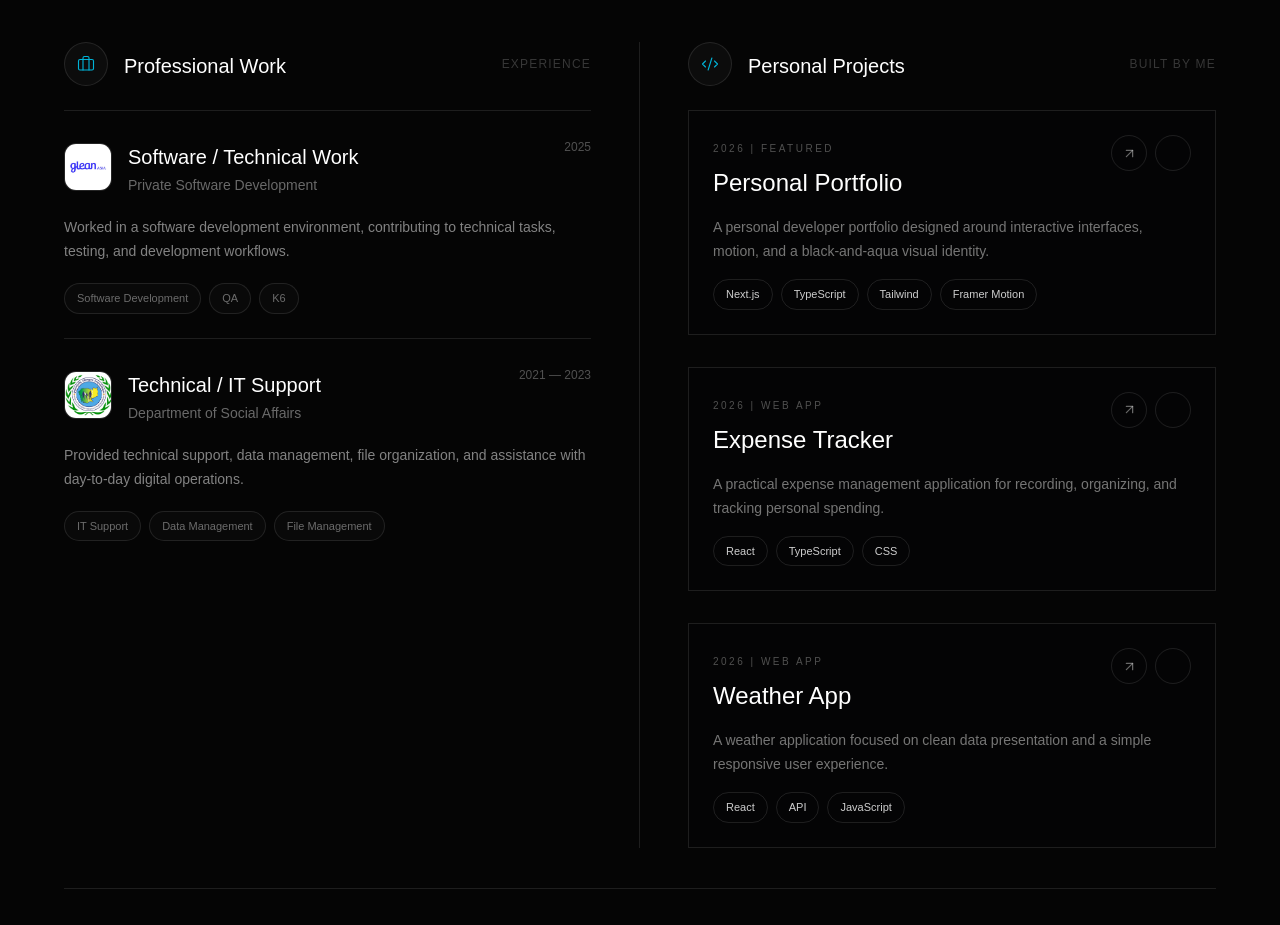
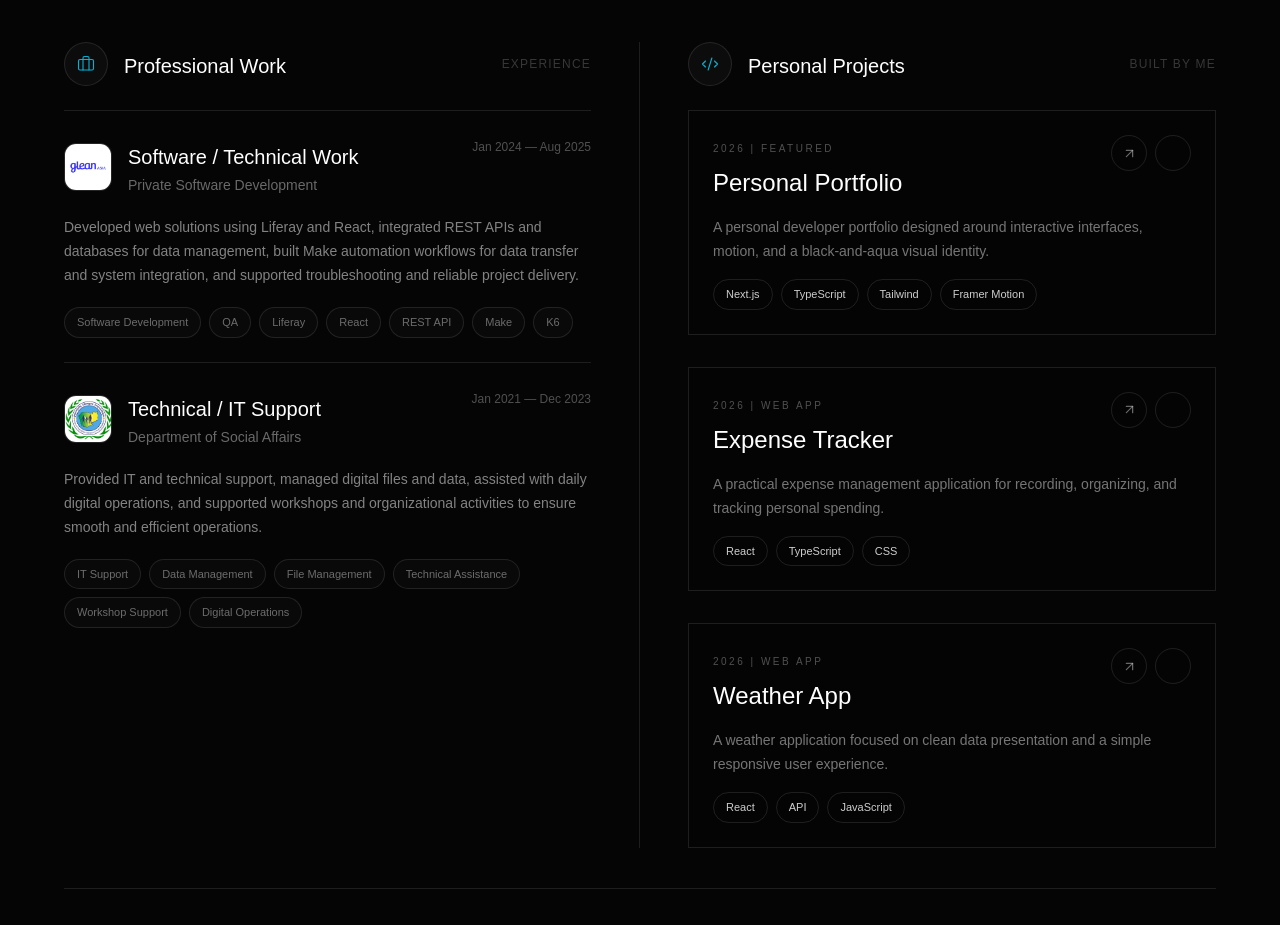
Before and after one commit to MaranyThea/maranythea-portfolio, a Next.js app: page / in a window 1280 px wide. Shown: the part 2503-3428 px from the top of the page. Built offline with nearby package versions, Linux system fonts and the light colour scheme.

Commit message:
feat: update professional work details in SelectedWork component; enhance descriptions and skills for clarity and completeness

```diff
--- a/components/sections/SelectedWork.tsx
+++ b/components/sections/SelectedWork.tsx
@@ -9,21 +9,21 @@ const professionalWork = [
     id: "01",
     role: "Technical / IT Support",
     company: "Department of Social Affairs",
-    period: "2021 — 2023",
+    period: "Jan 2021 — Dec 2023",
     logo: "/images/MoSVY.jpeg",
     description:
-      "Provided technical support, data management, file organization, and assistance with day-to-day digital operations.",
-    skills: ["IT Support", "Data Management", "File Management"],
+      "Provided IT and technical support, managed digital files and data, assisted with daily digital operations, and supported workshops and organizational activities to ensure smooth and efficient operations.",
+    skills: ["IT Support", "Data Management", "File Management", "Technical Assistance", "Workshop Support", "Digital Operations"],
   },
   {
     id: "02",
     role: "Software / Technical Work",
     company: "Private Software Development",
-    period: "2025",
+    period: "Jan 2024 — Aug 2025",
     logo: "/images/glean.jpg",
     description:
-      "Worked in a software development environment, contributing to technical tasks, testing, and development workflows.",
-    skills: ["Software Development", "QA", "K6"],
+      "Developed web solutions using Liferay and React, integrated REST APIs and databases for data management, built Make automation workflows for data transfer and system integration, and supported troubleshooting and reliable project delivery.",
+    skills: ["Software Development", "QA", "Liferay", "React", "REST API", "Make", "K6"],
   },
 ];
 
```
